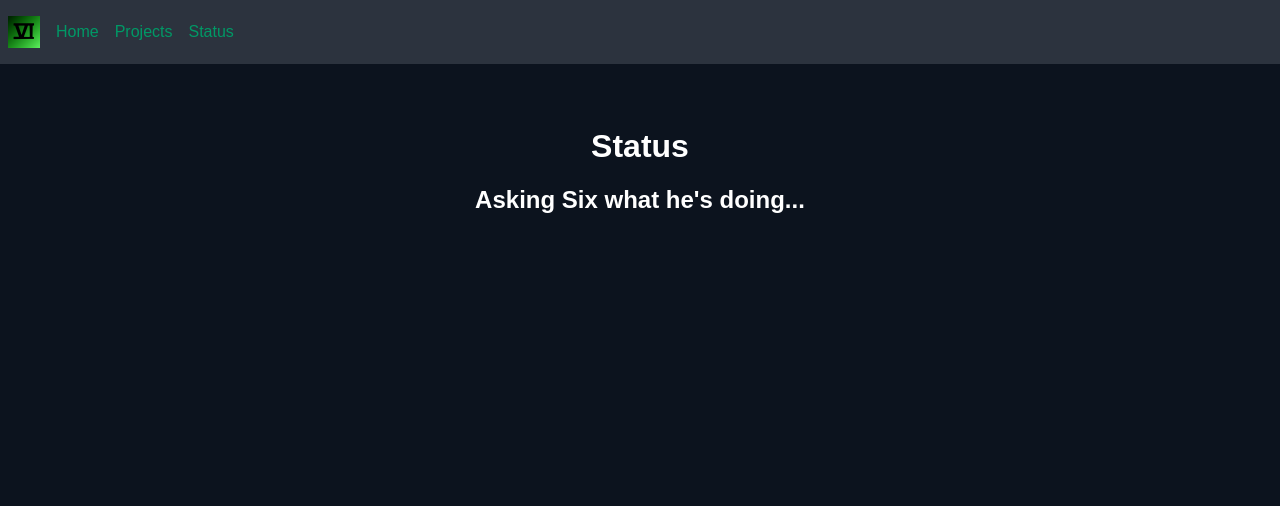
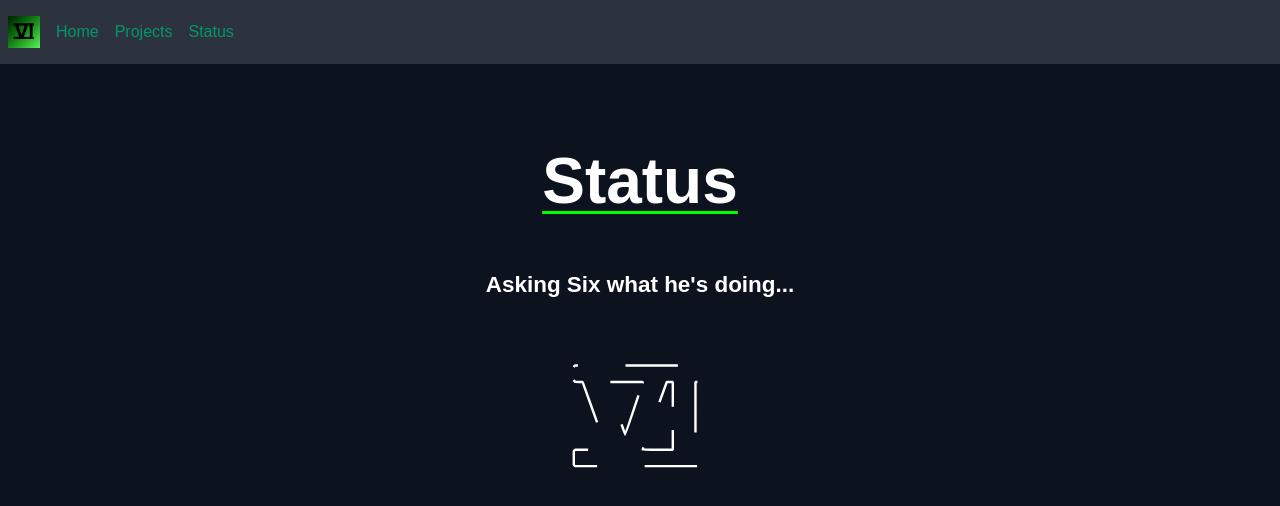
Before and after one commit to SixBeeps/six-portfolio, a Next.js app: page /status in a window 1280 px wide. Shown: the top 506 px of the page. Built offline with nearby package versions, Linux system fonts and the light colour scheme.

Commit message:
Cool throbber

```diff
--- a/components/GridPatternBackground/GridPatternBackground.jsx
+++ b/components/GridPatternBackground/GridPatternBackground.jsx
@@ -1,4 +1,4 @@
-import React, { useState, useEffect, useRef } from 'react'
+import React, { useState, useEffect } from 'react'
 import gridStyles from './GridPatternBackground.module.css'
 
 const GridPatternBackground = ({ pattern, bpm }) => {
@@ -27,7 +27,8 @@ const GridPatternBackground = ({ pattern, bpm }) => {
 						style={{
 							backgroundColor: cell === "1" ? (
 								t === beat ? "var(--mid)" : "var(--dark)"
-							) : "transparent"
+							) : "transparent",
+							borderColor: t === beat ? "var(--mid)" : "",
 						}}
 					/>
 				))
--- a/components/LandingCard/LandingCardStyle.module.css
+++ b/components/LandingCard/LandingCardStyle.module.css
@@ -26,6 +26,10 @@
 		font-size: min(4rem, 6vw);
 		margin: 1rem;
 		margin-bottom: 2rem;
+		text-decoration: underline;
+		text-underline-offset: 0.5rem;
+		text-decoration-thickness: 0.2rem;
+		text-decoration-color: var(--light);
 	}
 
 	& > p {
--- /dev/null
+++ b/components/Throbber/Throbber.jsx
@@ -0,0 +1,14 @@
+import React from "react";
+import throbberStyles from "./Throbber.module.css";
+
+const Throbber = () => {
+	return (
+		<svg xmlns="http://www.w3.org/2000/svg" xmlnsXlink="http://www.w3.org/1999/xlink" width="200" height="200" viewBox="0, 0, 400,400">
+			<g>
+				<path className={throbberStyles.path} d="M68.827 90.351 L 67.578 91.639 67.578 105.313 L 67.578 118.987 68.966 120.334 L 70.354 121.680 77.843 121.875 L 85.333 122.070 109.427 189.453 C 122.679 226.514,133.400 256.965,133.252 257.122 C 133.104 257.279,118.892 257.455,101.669 257.513 L 70.356 257.617 68.967 258.963 L 67.578 260.310 67.578 274.023 L 67.578 287.737 68.866 288.986 L 70.154 290.234 197.891 290.234 L 325.628 290.234 326.876 288.946 L 328.125 287.658 328.125 273.984 L 328.125 260.310 326.737 258.963 L 325.349 257.617 318.143 257.495 L 310.938 257.374 310.938 189.648 L 310.938 121.923 318.143 121.802 L 325.349 121.680 326.737 120.334 L 328.125 118.987 328.125 105.273 L 328.125 91.560 326.837 90.311 L 325.549 89.063 197.812 89.063 L 70.075 89.063 68.827 90.351 M205.461 122.363 C 205.444 123.442,170.788 227.535,170.465 227.478 C 170.090 227.412,134.437 123.696,134.398 122.559 C 134.376 121.912,136.319 121.875,169.922 121.875 C 198.103 121.875,205.467 121.976,205.461 122.363 M265.625 189.648 L 265.625 257.422 235.570 257.422 C 219.040 257.422,205.436 257.290,205.339 257.129 C 205.200 256.897,251.488 127.046,253.169 122.949 L 253.610 121.875 259.618 121.875 L 265.625 121.875 265.625 189.648 " fill="none"></path>
+			</g>
+		</svg>
+	)
+}
+
+export default Throbber;
--- /dev/null
+++ b/components/Throbber/Throbber.module.css
@@ -0,0 +1,15 @@
+.path {
+	stroke: var(--lighter);
+	stroke-width: 0.3rem;
+	stroke-linecap: square;
+	stroke-linejoin: bevel;
+	stroke-dashoffset: 100;
+	stroke-dasharray: 100;
+	animation: dash 1.5s linear infinite;
+}
+
+@keyframes dash {
+	to {
+		stroke-dashoffset: -100;
+	}
+}
--- a/pages/status.js
+++ b/pages/status.js
@@ -3,6 +3,8 @@ import ImageCard from "../components/ImageListing/ImageCard";
 import ImageListing from "../components/ImageListing/ImageListing";
 import Header from "../components/HeaderStuff/Header";
 import Chip from "../components/Common/Chip"
+import Throbber from "../components/Throbber/Throbber";
+import LandingCard from "../components/LandingCard/LandingCard";
 
 const fallbackArt = "https://lastfm.freetls.fastly.net/i/u/300x300/c6f59c1e5e7240a4c0d427abd71f3dbb.jpg";
 
@@ -27,15 +29,19 @@ export default function Home() {
 	return (
 		<div>
 			<Header />
-			<h1>Status</h1>
+			<LandingCard theme="dark">
+				<h2>Status</h2>
 				{ err ? (
-				<h2>Failed to fetch data from Last.fm</h2>
+					<h3>Failed to fetch data from Last.fm</h3>
 				)
 				: !nowPlaying ? (
-				<h2>Asking Six what he&apos;s doing...</h2>
+					<>
+						<h3>Asking Six what he&apos;s doing...</h3>
+						<Throbber />
+					</>
 				) : (
 					<>
-					<h2>{nowPlaying["@attr"] ? "Currently listening to:" : "Was listening to:"}</h2>
+						<h3>{nowPlaying["@attr"] ? "Currently listening to:" : "Was listening to:"}</h3>
 						<ImageListing>
 							<ImageCard src={nowPlaying.base?.image?.[3]["#text"] || fallbackArt} size="256" title={<>
 								<a href={nowPlaying.base.url} target="_blank" rel="noreferrer">{nowPlaying.base.name}</a>&nbsp;
@@ -44,7 +50,7 @@ export default function Home() {
 								<i>{nowPlaying.base.artist["#text"]}</i>
 							</ImageCard>
 						</ImageListing>
-					<h2>Previously listened to:</h2>
+						<h3>Previously listened to:</h3>
 						<ImageListing>
 							{nowPlaying.others.map((track, i) => (
 								<ImageCard key={i} src={track.image?.[3]["#text"] || fallbackArt} size={64} title={<a href={track.url} target="_blank" rel="noreferrer">{track.name}</a>}>
@@ -54,6 +60,7 @@ export default function Home() {
 						</ImageListing>
 					</>
 				)}
+			</LandingCard>
 		</div>
 	);
 }
```
Also changed, not shown: public/logo.svg (added). Lines whose indentation alone changed are shown as unchanged.
